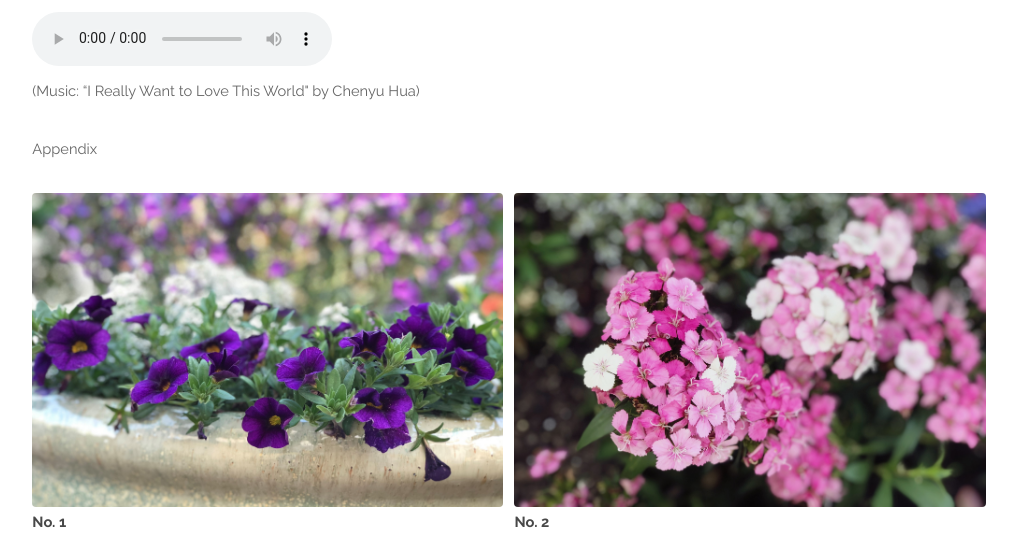
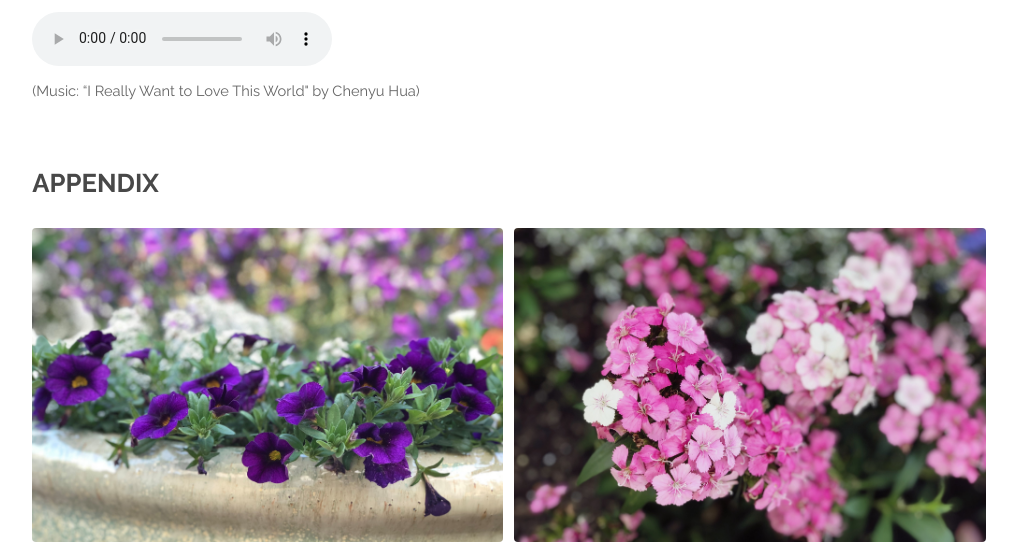
Before and after one commit to cyu909/cyu909.github.io, a plain HTML site: page project-02-constructed-photography.html in a window 1280 px wide. Shown: the part 1060-1605 px from the top of the page, without its empty margins (131-1148 px from the left). Drawn offline with Linux system fonts and the light colour scheme.

Commit message:
Edit project 02

```diff
--- a/project-02-constructed-photography.html
+++ b/project-02-constructed-photography.html
@@ -52,8 +52,9 @@
 						Your browser does not support the audio tag.
 					</audio>
 					<p>(Music: “I Really Want to Love This World" by Chenyu Hua)</p>
+					<br>
 
-					<p> Appendix</p>
+					<h2> Appendix</h2>
 					<div class="box alt">
 						<div class="row 50% uniform">
 							<div class="6u"><span class="image fit"><img src="images/original01.JPG" alt="" /><p><b>No. 1</b></p></span></div>
```
